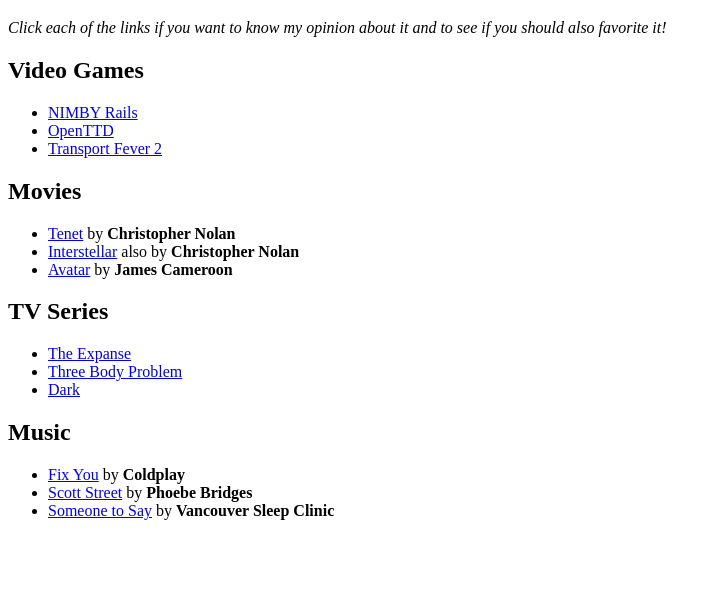
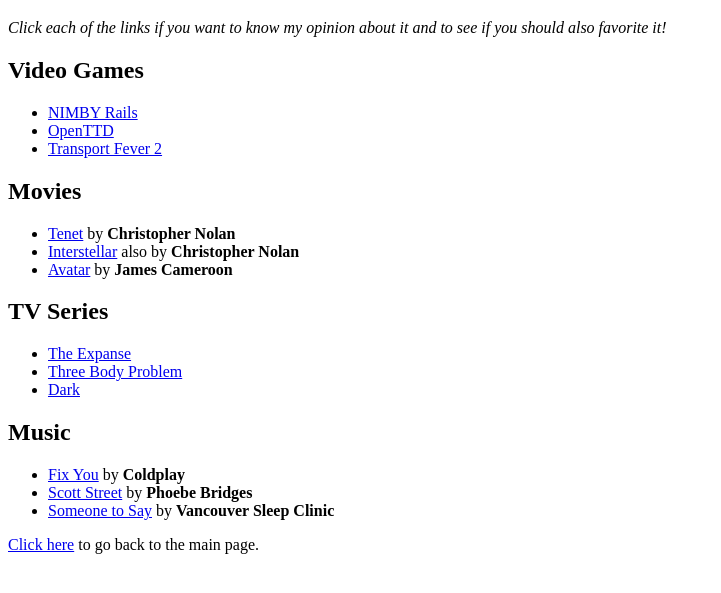
Before and after one commit to AkipTsaqif/my-fav, a plain HTML site: page pages/favorites.html in a window 1280 px wide. Shown: the part 61-654 px from the top of the page, without its empty margins (0-721 px from the left). Drawn offline with Linux system fonts and the light colour scheme.

Commit message:
added links on the favorite page to go back to index

```diff
--- a/pages/favorites.html
+++ b/pages/favorites.html
@@ -49,5 +49,9 @@
             </ul>
         </section>
     </main>
+
+    <footer>
+        <p><a href="../index.html">Click here</a> to go back to the main page.</p>
+    </footer>
 </body>
 </html>
```
